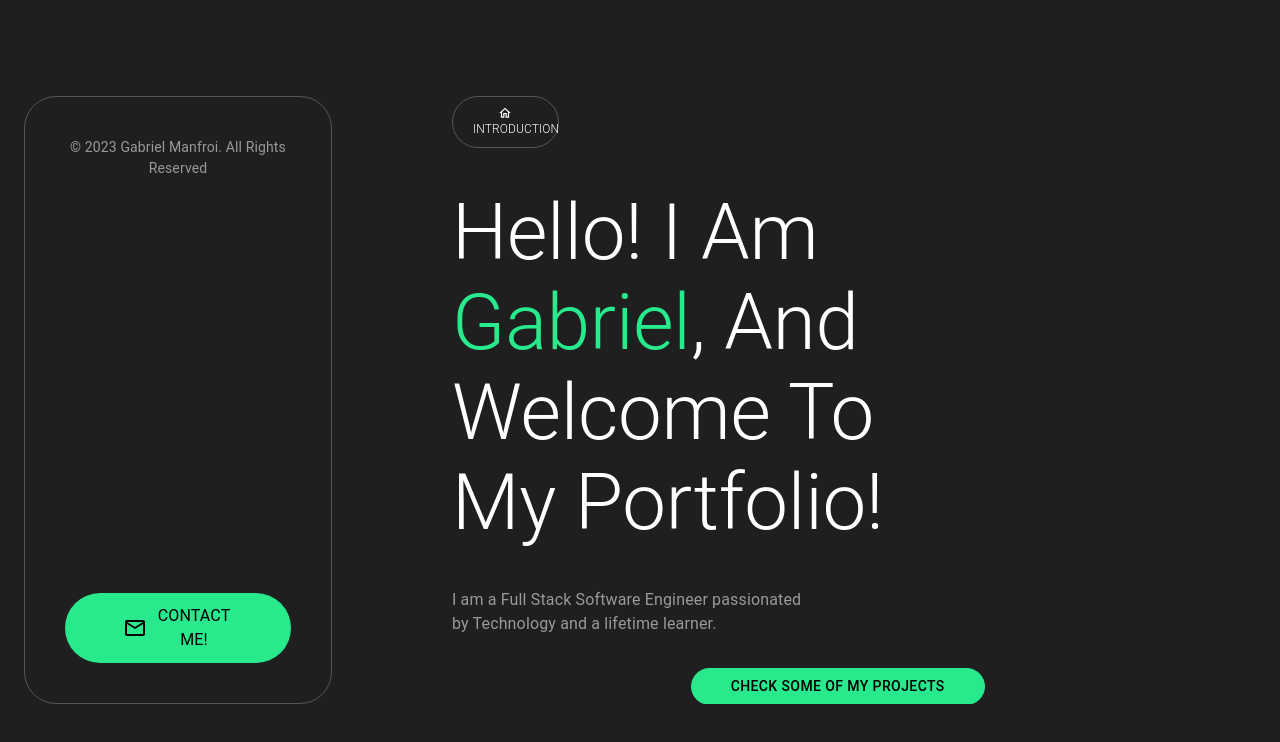
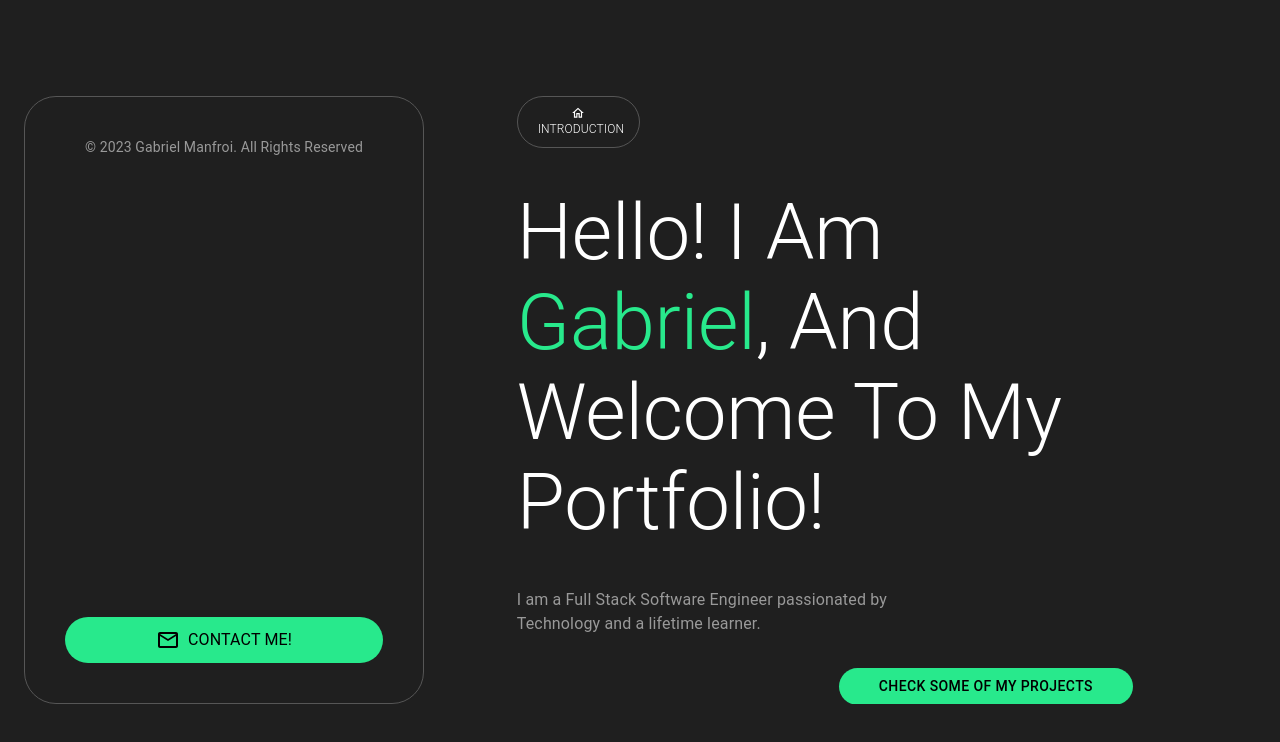
Before and after one commit to gabemanfroi/gabrielmanfroi.dev, a Next.js app: page / in a window 1280 px wide. Shown: the top 742 px of the page. Built offline with nearby package versions, Linux system fonts and the light colour scheme; no server answers.

Commit message:
:iphone: fixes some responsiveness

```diff
--- a/src/components/HomePage/index.tsx
+++ b/src/components/HomePage/index.tsx
@@ -11,15 +11,21 @@ export const HomePage = () => {
       gap={{ xs: 7, md: 13, xl: 30 }}
       height={'100%'}
       overflow={{ xs: 'scroll', lg: 'hidden' }}
+      position="relative"
     >
       <Grid
+        top={0}
+        left={0}
+        height={{ lg: '100%' }}
+        px={{ xs: 0, md: 3 }}
+        py={{ xs: 0, md: 4, lg: 12 }}
+        position={{ lg: 'absolute' }}
         item
         container
         pt={{ xs: 3, md: 0 }}
         xs={12}
-        lg={3}
-        xl={2.8}
-        height={{ lg: '100%' }}
+        lg={4.2}
+        xl={3}
       >
         <LeftSideBar />
       </Grid>
@@ -27,7 +33,8 @@ export const HomePage = () => {
         item
         container
         xs={12}
-        lg={5.5}
+        pl={{ lg: '40%' }}
+        pr={{ lg: '10%', xl: '15%' }}
         overflow={{
           lg: 'scroll',
         }}
--- a/src/components/MainContent/Introduce.tsx
+++ b/src/components/MainContent/Introduce.tsx
@@ -2,10 +2,17 @@ import { Button, Grid, Typography } from '@mui/material';
 import { colors } from '@/core/theme/colors';
 import { SomeNumbers } from '@/components/MainContent/SomeNumbers';
 import { SectionHeader } from '@/components/MainContent/SectionHeader';
-import React from 'react';
+import React, { MutableRefObject } from 'react';
 import { HomeOutlined } from '@mui/icons-material';
 
-export const Introduce = () => {
+interface Props {
+  portfolioRef: MutableRefObject<any>;
+}
+
+export const Introduce = ({ portfolioRef }: Props) => {
+  const handleScrollToPortfoliosSection = () => {
+    portfolioRef.current?.scrollIntoView({ behavior: 'smooth' });
+  };
   return (
     <Grid item container justifyContent={'space-between'} gap={5}>
       <SectionHeader icon={HomeOutlined} title={'Introduction'}>
@@ -30,6 +37,7 @@ export const Introduce = () => {
         </Grid>
         <Grid item container xs={12} justifyContent={{ xs: 'flex-end' }}>
           <Button
+            onClick={handleScrollToPortfoliosSection}
             sx={{
               alignSelf: 'flex-end',
               borderRadius: 99999,
--- a/src/components/MainContent/Portfolio.projects.item.tsx
+++ b/src/components/MainContent/Portfolio.projects.item.tsx
@@ -29,7 +29,7 @@ export const PortfolioProjectsItem = ({ project, last }: Props) => {
       direction="column"
       gap={2}
       xs={12}
-      lg={6}
+      md={6}
       p={1}
       mb={last ? 0 : 6}
     >
--- a/src/components/MainContent/Portfolio.tsx
+++ b/src/components/MainContent/Portfolio.tsx
@@ -3,10 +3,15 @@ import { Stack, Typography } from '@mui/material';
 import { SectionHeader } from '@/components/MainContent/SectionHeader';
 import { colors } from '@/core/theme/colors';
 import { PortfolioProjects } from '@/components/MainContent/Portfolio.projects';
+import { MutableRefObject } from 'react';
 
-export const Portfolio = () => {
+interface Props {
+  portfolioRef: MutableRefObject<any>;
+}
+
+export const Portfolio = ({ portfolioRef }: Props) => {
   return (
-    <Stack gap={2}>
+    <Stack gap={2} ref={portfolioRef}>
       <SectionHeader icon={PersonOutlined} title={'portfolio'}>
         <Typography
           color={'white'}
--- a/src/components/MainContent/index.tsx
+++ b/src/components/MainContent/index.tsx
@@ -5,17 +5,20 @@ import { Resume } from '@/components/MainContent/Resume';
 import { Services } from '@/components/MainContent/Services';
 import { Skills } from '@/components/MainContent/Skills';
 import { Portfolio } from '@/components/MainContent/Portfolio';
+import { useRef } from 'react';
 
 export const MainContent = () => {
+  const portfolioSectionRef = useRef(null);
+
   return (
     <Grid item flex={1}>
       <Stack justifyContent={'space-between'} gap={7}>
-        <Introduce />
+        <Introduce portfolioRef={portfolioSectionRef} />
         <About />
         <Resume />
         <Services />
         <Skills />
-        <Portfolio />
+        <Portfolio portfolioRef={portfolioSectionRef} />
       </Stack>
     </Grid>
   );
```
